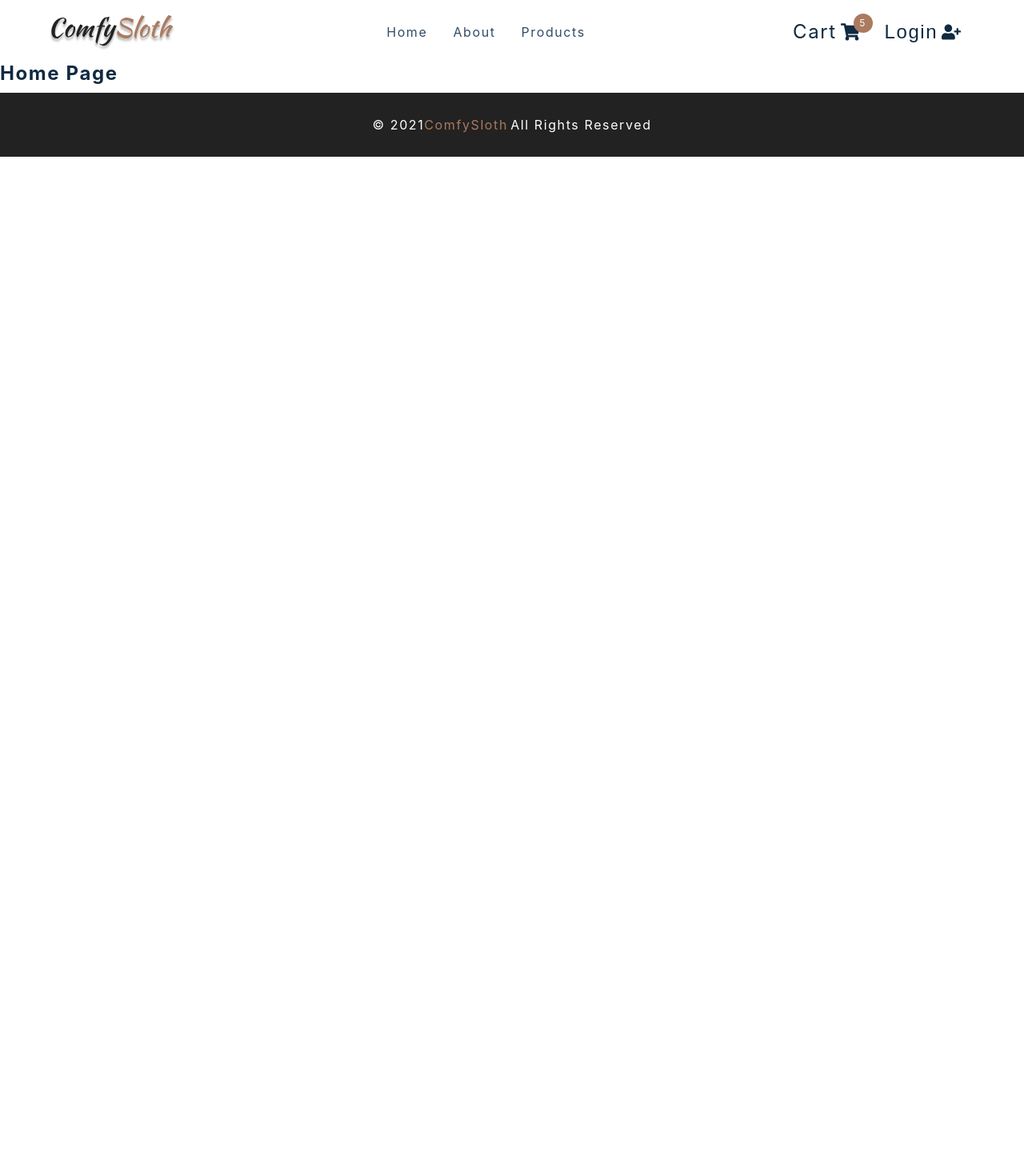
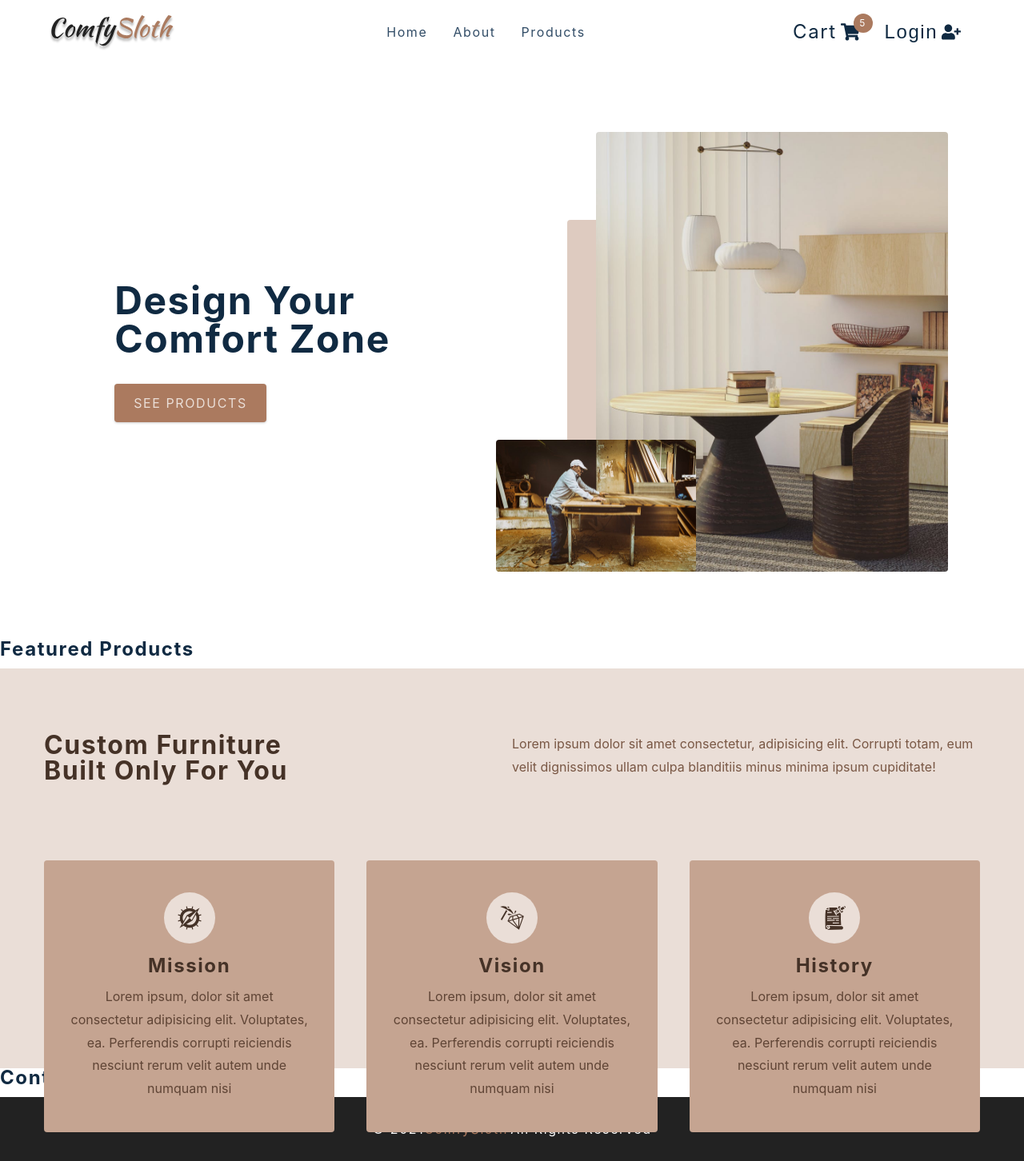
Before and after one commit to dodytrifa/ecommerce-react, a React (Create React App) app: page / in a window 1280 px wide. Shown: the whole page at 80% size. Before the commit the page ends 800 px from the top, so only its background shows below. Built offline with nearby package versions, Linux system fonts and the light colour scheme.

Commit message:
update homepage

```diff
--- a/src/components/CartButtons.js
+++ b/src/components/CartButtons.js
@@ -7,9 +7,12 @@ import { useCartContext } from '../context/cart_context'
 import { useUserContext } from '../context/user_context'
 
 const CartButtons = () => {
+  const {closeSidebar}  = useProductsContext()
+
   return (
     <Wrapper className='cart-btn-wrapper'>
-      <Link to='/cart' className='cart-btn'>
+      <Link to='/cart' className='cart-btn'
+      onClick={closeSidebar}>
         Cart
         <span className='cart-container'>
           <FaShoppingCart/>
--- a/src/components/Hero.js
+++ b/src/components/Hero.js
@@ -5,7 +5,21 @@ import heroBcg from '../assets/hero-bcg.jpeg'
 import heroBcg2 from '../assets/hero-bcg-2.jpeg'
 
 const Hero = () => {
-  return <h4>hero</h4>
+  return (
+    <Wrapper className='section-center'>
+      <article className='content'>
+        <h1>
+          design your <br/>
+          comfort zone
+        </h1>
+        <Link to='/products' className='btn hero-btn'>see products</Link>
+      </article>
+      <article className='img-container'>
+        <img src={heroBcg} alt='table' className='main-img' />
+        <img src={heroBcg2} alt='worker' className='accent-img' />
+      </article>
+    </Wrapper>
+  )
 }
 
 const Wrapper = styled.section`
--- a/src/components/Navbar.js
+++ b/src/components/Navbar.js
@@ -9,6 +9,8 @@ import { useProductsContext } from '../context/products_context'
 import { useUserContext } from '../context/user_context'
 
 const Nav = () => {
+  const {openSidebar} = useProductsContext()
+
   return (
     <NavContainer>
       <div className='nav-center'>
@@ -16,7 +18,9 @@ const Nav = () => {
           <Link to ='/'>
             <img src={logo} alt='comfy sloth' />
           </Link>
-          <button type='button' className='nav-toggle'>
+          <button type='button'
+          className='nav-toggle'
+          onClick={openSidebar}>
             <FaBars />
           </button>
         </div>
--- a/src/components/PageHero.js
+++ b/src/components/PageHero.js
@@ -1,8 +1,17 @@
 import React from 'react'
 import styled from 'styled-components'
 import { Link } from 'react-router-dom'
-const PageHero = () => {
-  return <h4>page hero</h4>
+
+const PageHero = ({title}) => {
+  return (
+    <Wrapper>
+      <div className='section-center'>
+        <h3>
+          <Link to='/'>Home</Link>/ {title}
+        </h3>
+      </div>
+    </Wrapper>
+  )
 }
 
 const Wrapper = styled.section`
--- a/src/components/Services.js
+++ b/src/components/Services.js
@@ -3,7 +3,33 @@ import styled from 'styled-components'
 import { services } from '../utils/constants'
 
 const Services = () => {
-  return <h4>services </h4>
+  return (
+    <Wrapper>
+      <div className='section-center'>
+        <article className='header'>
+          <h3>
+            custom furniture <br/>
+            built only for you
+          </h3>
+          <p>Lorem ipsum dolor sit amet consectetur, adipisicing elit. Corrupti totam, eum velit dignissimos ullam culpa blanditiis minus minima ipsum cupiditate!</p>
+        </article>
+        <div className='services-center'>
+          {
+            services.map((service)=> {
+              const {id,icon,text,title} = service
+              return(
+                <article key={id} className='service'>
+                  <span className='icon'>{icon}</span>
+                  <h4>{title}</h4>
+                  <p>{text}</p>
+                </article>
+              )
+            })
+          }
+        </div>
+      </div>
+    </Wrapper>
+  )
 }
 
 const Wrapper = styled.section`
--- a/src/components/Sidebar.js
+++ b/src/components/Sidebar.js
@@ -9,13 +9,14 @@ import CartButtons from './CartButtons'
 import { useUserContext } from '../context/user_context'
 
 const Sidebar = () => {
-  const isOpen = false
-  const data = useProductsContext()
-  console.log(data);
+  // const isOpen = false
+  const {isSidebarOpen, closeSidebar}  = useProductsContext()
 
   return (
     <SidebarContainer>
-      <aside className={`${isOpen ? 'sidebar show-sidebar' : 'sidebar'}`}>
+      <aside
+      className={`${isSidebarOpen ? 'sidebar show-sidebar' : 'sidebar'}`}
+      onClick={closeSidebar}>
         <div className="sidebar-header">
           <img src={logo} className="logo" alt="comfy sloth"/>
           <button className='close-btn' type='button'>
@@ -26,12 +27,12 @@ const Sidebar = () => {
           {links.map(({id,url,text}) => {
             return (
               <li key={id}>
-                <Link to={url}>{text}</Link>
+                <Link to={url} onClick={closeSidebar}>{text}</Link>
               </li>
             )
           })}
             <li>
-              <Link to='/checkout'>Checkout</Link>
+              <Link to='/checkout' onClick={closeSidebar}>Checkout</Link>
             </li>
         </ul>
         <CartButtons/>
--- a/src/pages/AboutPage.js
+++ b/src/pages/AboutPage.js
@@ -4,7 +4,19 @@ import { PageHero } from '../components'
 import aboutImg from '../assets/hero-bcg.jpeg'
 
 const AboutPage = () => {
-  return <h4>about page</h4>
+  return (
+    <main>
+      <PageHero title='About'/>
+        <Wrapper className="page section section-center">
+          <img src={aboutImg} alt="nice desk"/>
+          <article className="title">
+            <h2>our story</h2>
+            <div className='underline'></div>
+            <p>test history</p>
+          </article>
+        </Wrapper>
+    </main>
+  )
 }
 
 const Wrapper = styled.section`
--- a/src/pages/CheckoutPage.js
+++ b/src/pages/CheckoutPage.js
@@ -6,7 +6,14 @@ import { useCartContext } from '../context/cart_context'
 import { Link } from 'react-router-dom'
 
 const CheckoutPage = () => {
-  return <h4>checkout page</h4>
+  return (
+    <main>
+      <PageHero title='Checkout'/>
+      <Wrapper className='page'>
+
+      </Wrapper>
+    </main>
+  )
 }
 const Wrapper = styled.div``
 export default CheckoutPage
--- a/src/pages/ErrorPage.js
+++ b/src/pages/ErrorPage.js
@@ -1,8 +1,17 @@
 import React from 'react'
 import styled from 'styled-components'
 import { Link } from 'react-router-dom'
+
 const ErrorPage = () => {
-  return <h4>error page</h4>
+  return (
+    <Wrapper className='page-100'>
+      <section>
+        <h1>404</h1>
+        <h3>Sorry, the page cannot be found</h3>
+        <Link to='/' className='btn'>back to home</Link>
+      </section>
+    </Wrapper>
+  )
 }
 
 const Wrapper = styled.main`
--- a/src/pages/HomePage.js
+++ b/src/pages/HomePage.js
@@ -1,7 +1,15 @@
 import React from 'react'
 import { FeaturedProducts, Hero, Services, Contact } from '../components'
+
 const HomePage = () => {
-  return <h4>home page</h4>
+  return (
+    <main>
+      <Hero/>
+      <FeaturedProducts/>
+      <Services/>
+      <Contact/>
+    </main>
+  )
 }
 
 export default HomePage
```
